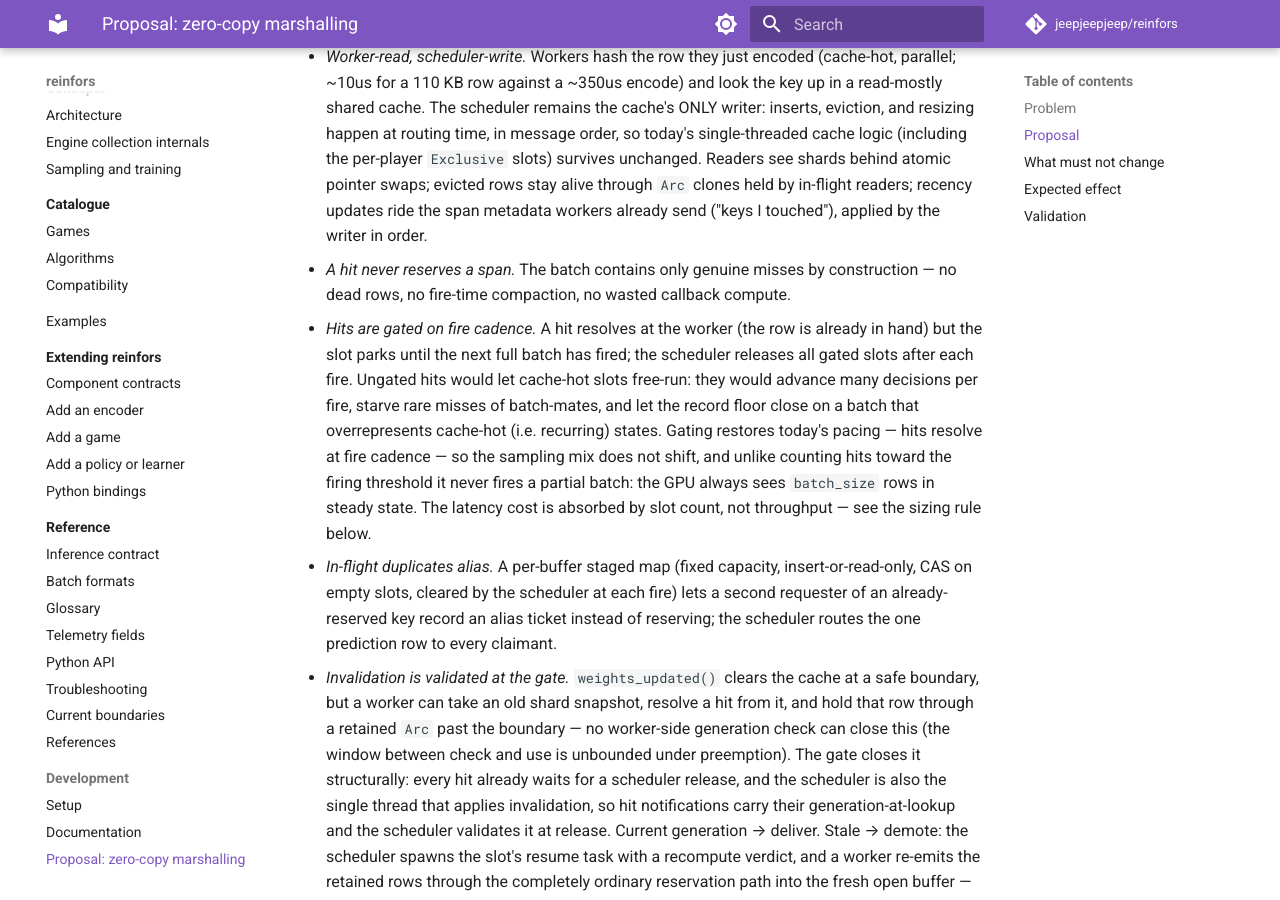
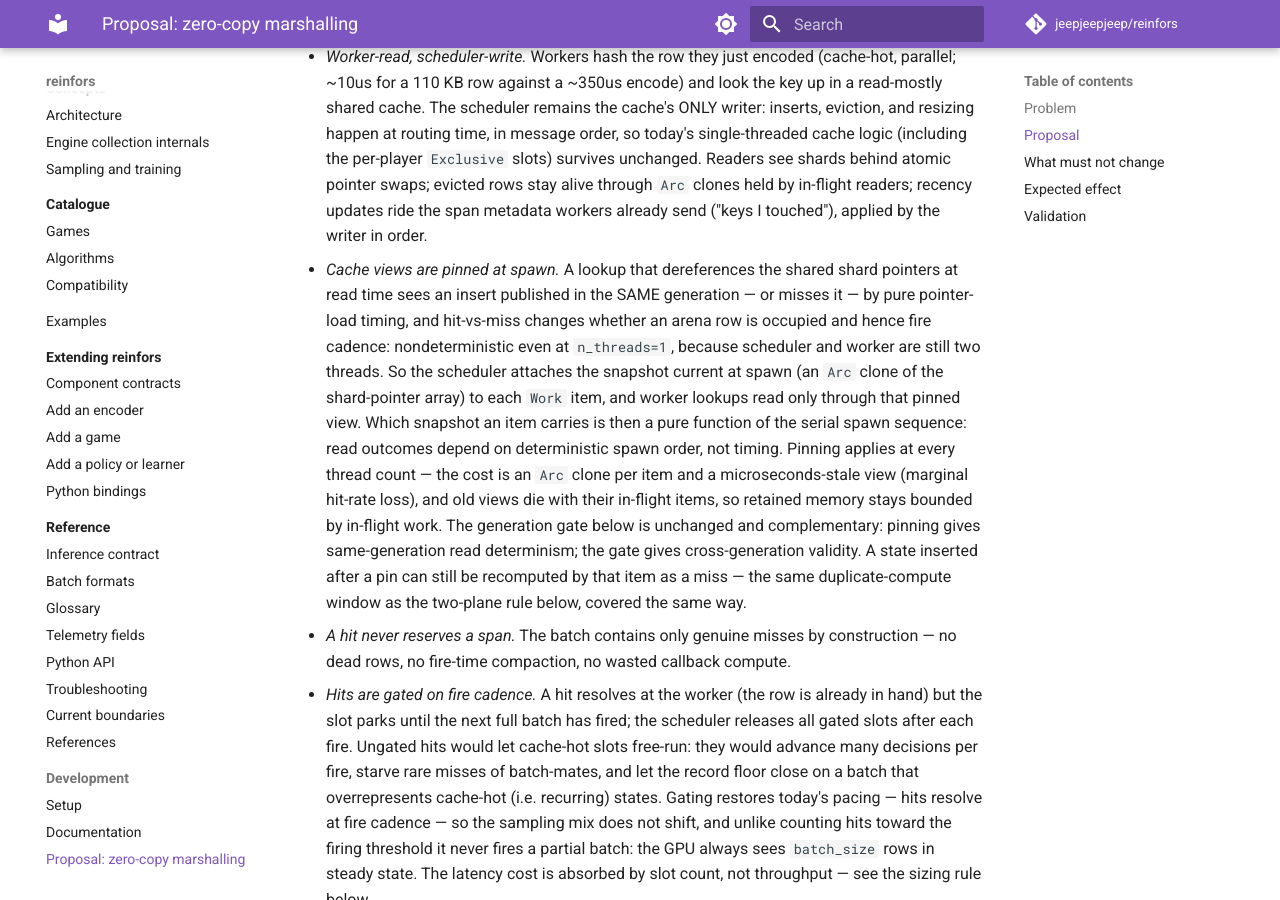
Before and after one commit to jeepjeepjeep/reinfors, an MkDocs documentation site: the page built from docs/development/scheduler-zero-copy.md, in a window 1280 px wide and 900 px high, scrolled down 3867 px. Built offline with MkDocs 1.6.1 and Material for MkDocs 9.7.7, drawn with Linux system fonts in a browser that asks for light colours; comment, search, counter and statistics services are not loaded; some of the changed text lies outside the part shown.

Commit message:
proposal: pin cache views at spawn for same-generation read determinism

```diff
--- a/docs/development/scheduler-zero-copy.md
+++ b/docs/development/scheduler-zero-copy.md
@@ -185,6 +185,23 @@ scheduler: GIL + infer(batch)            scheduler: count reservations; when the
      atomic pointer swaps; evicted rows stay alive through `Arc` clones held by
      in-flight readers; recency updates ride the span metadata workers already
      send ("keys I touched"), applied by the writer in order.
+   - *Cache views are pinned at spawn.* A lookup that dereferences the shared
+     shard pointers at read time sees an insert published in the SAME generation
+     — or misses it — by pure pointer-load timing, and hit-vs-miss changes
+     whether an arena row is occupied and hence fire cadence: nondeterministic
+     even at `n_threads=1`, because scheduler and worker are still two threads.
+     So the scheduler attaches the snapshot current at spawn (an `Arc` clone of
+     the shard-pointer array) to each `Work` item, and worker lookups read only
+     through that pinned view. Which snapshot an item carries is then a pure
+     function of the serial spawn sequence: read outcomes depend on
+     deterministic spawn order, not timing. Pinning applies at every thread
+     count — the cost is an `Arc` clone per item and a microseconds-stale view
+     (marginal hit-rate loss), and old views die with their in-flight items, so
+     retained memory stays bounded by in-flight work. The generation gate below
+     is unchanged and complementary: pinning gives same-generation read
+     determinism; the gate gives cross-generation validity. A state inserted
+     after a pin can still be recomputed by that item as a miss — the same
+     duplicate-compute window as the two-plane rule below, covered the same way.
    - *A hit never reserves a span.* The batch contains only genuine misses by
      construction — no dead rows, no fire-time compaction, no wasted callback
      compute.
@@ -329,6 +346,10 @@ engine:
 - Generation invalidation during lookup: hits resolved from a pre-invalidation
   shard are demoted at the gate; no post-boundary decision consumes a
   pre-boundary row; pre-boundary fires never insert.
+- Pinned-view determinism: a scheduler insert racing a lookup never changes
+  outcomes — each Work item's hits and misses are a function of its spawn-time
+  snapshot; fixed-seed `n_threads=1` runs are byte-identical with the cache
+  enabled.
 - All-hit and sparse-miss batches: gated hits release on fire or quiescence
   flush; a window of pure hits terminates.
 - High-hit partial-buffer starvation: configs below the sizing rule make
```
